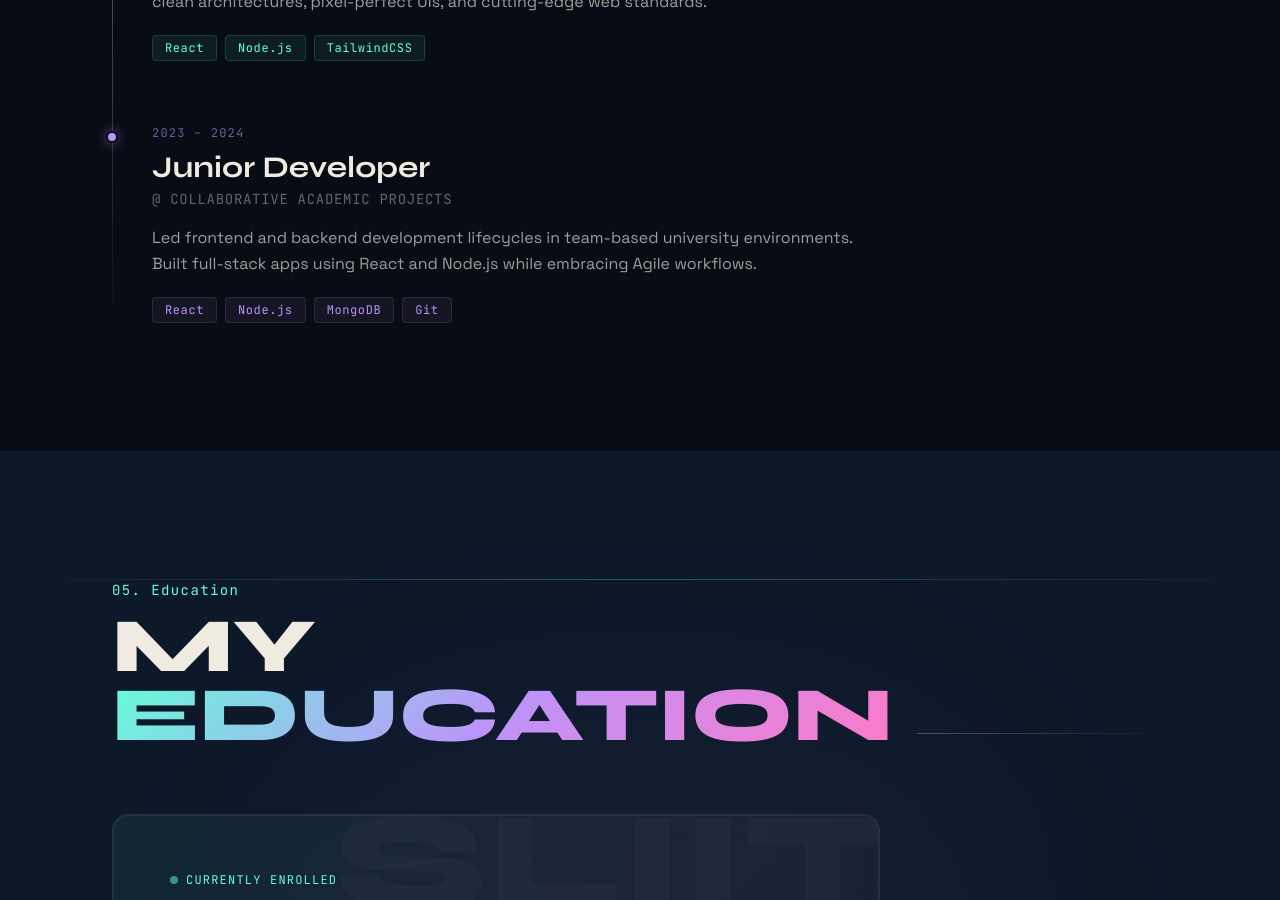
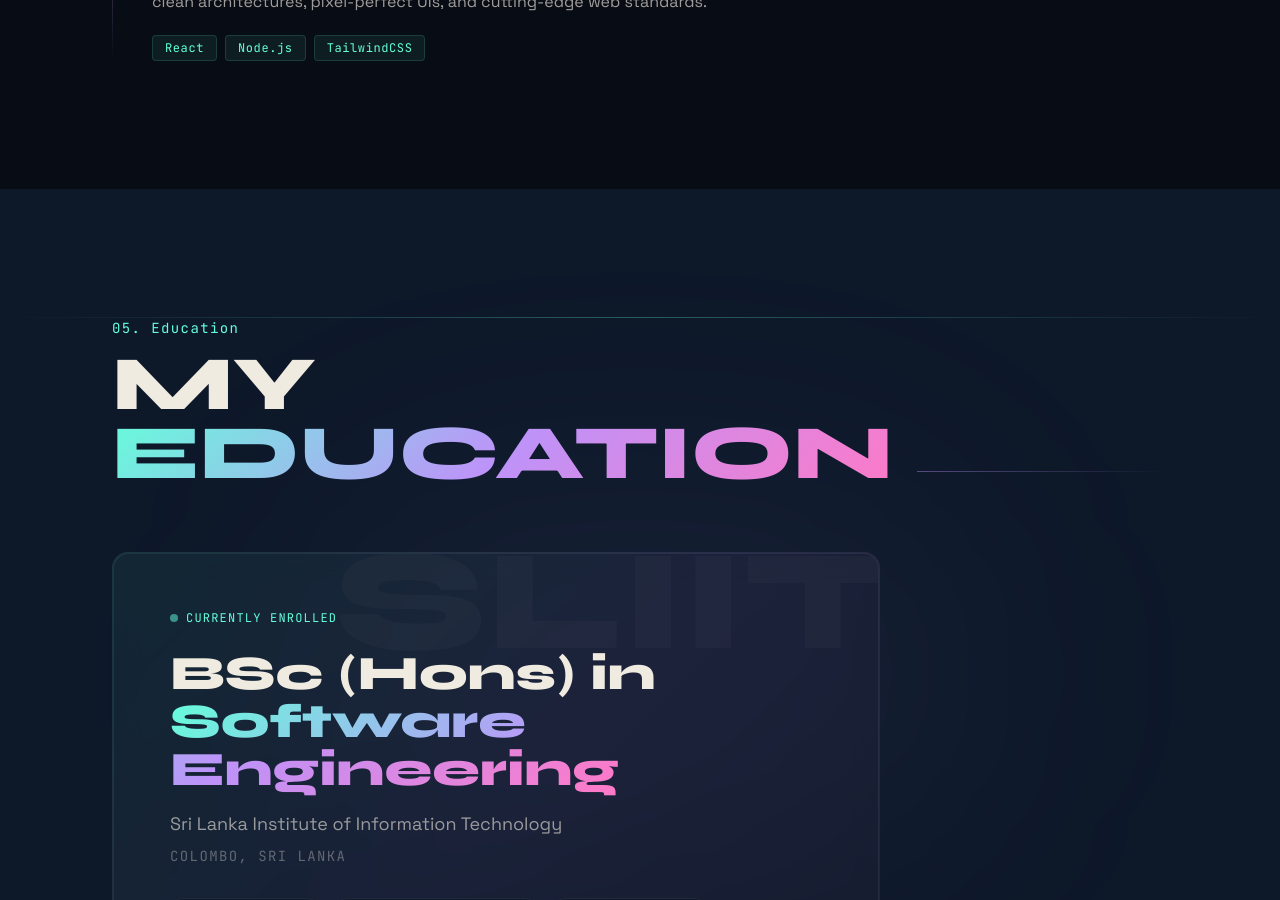
Before and after one commit to Deneshkar/my-portfolio, a React (Vite) app: page / in a window 1280 px wide. Shown: the part 4180-5080 px from the top of the page. Built offline with nearby package versions, Linux system fonts and the light colour scheme.

Commit message:
Few Changes

```diff
--- a/src/sections/Experience/index.jsx
+++ b/src/sections/Experience/index.jsx
@@ -8,14 +8,6 @@ const experiences = [
     desc: 'Building modern, performance-first websites and web applications for clients. Delivering clean architectures, pixel-perfect UIs, and cutting-edge web standards.',
     tags: ['React', 'Node.js', 'TailwindCSS'],
     color: '#64ffda',
-  },
-  {
-    role: 'Junior Developer',
-    company: 'Collaborative Academic Projects',
-    period: '2023 – 2024',
-    desc: 'Led frontend and backend development lifecycles in team-based university environments. Built full-stack apps using React and Node.js while embracing Agile workflows.',
-    tags: ['React', 'Node.js', 'MongoDB', 'Git'],
-    color: '#bd93f9',
   },
 ];
 
```
